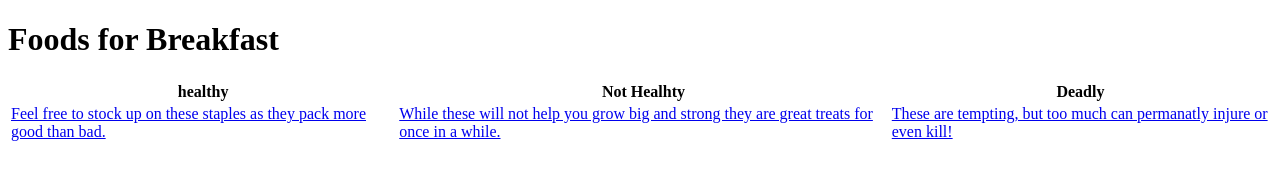
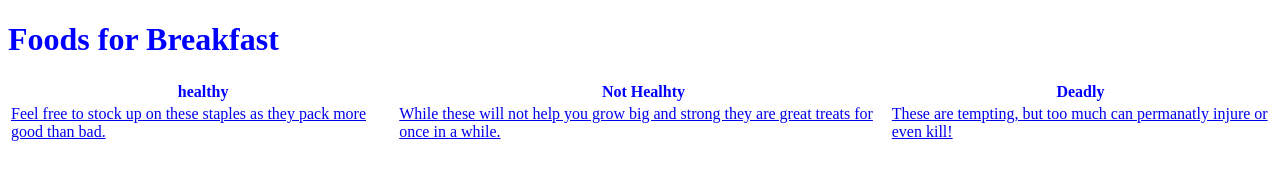
Before and after one commit to zaiscott/forkRepo, a plain HTML site: page B/index.html in a window 1280 px wide. Drawn offline with Linux system fonts and the light colour scheme.

Commit message:
fixed index

```diff
--- a/B/index.html
+++ b/B/index.html
@@ -2,7 +2,7 @@
 <html>
     <head>
         <title>Foods for Breakfast</title>
-        <link href="style.css" />
+        <link href="style.css" type="text/css" rel="stylesheet"/>
     </head>
     <body>
 
```
